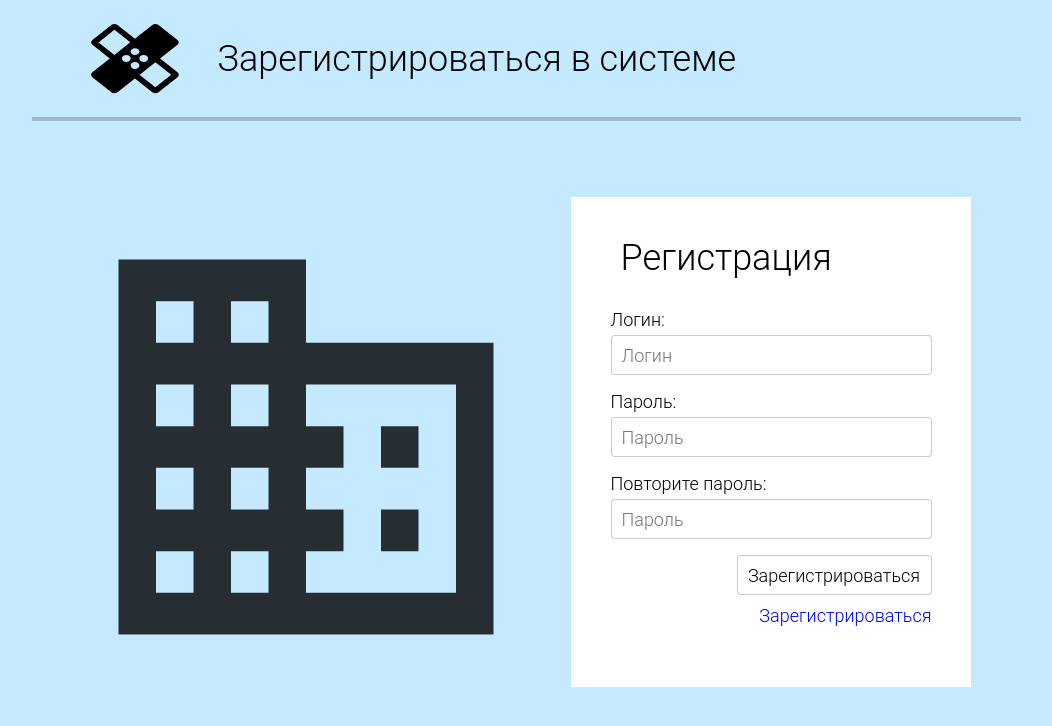
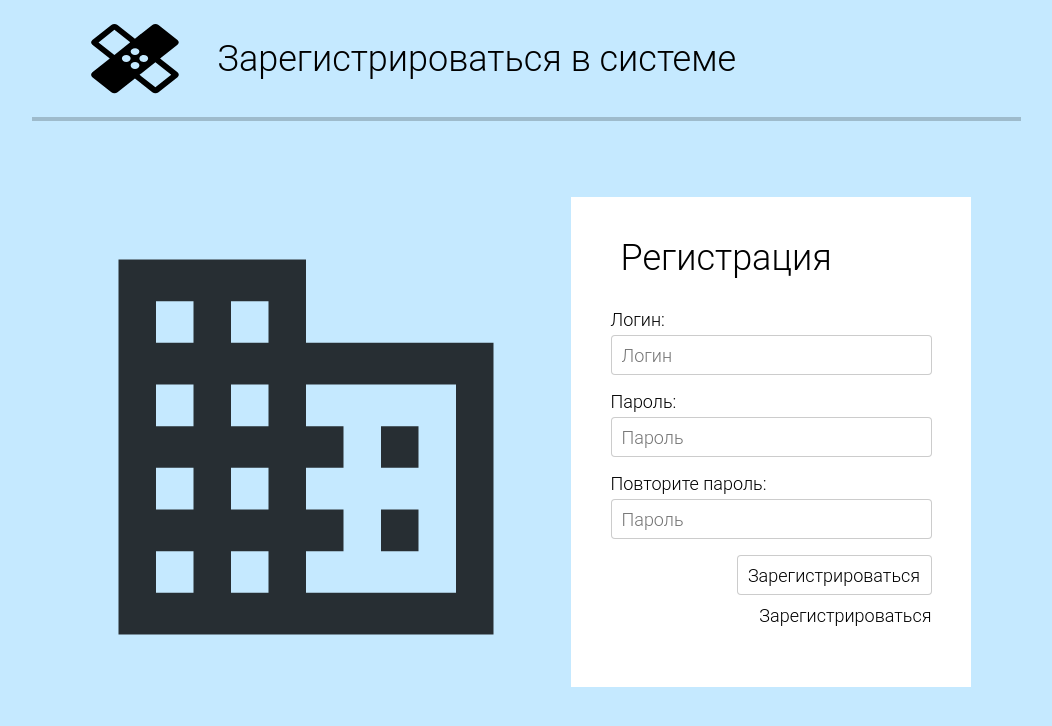
Before and after one commit to gaivoronskaya/FortechHospital, a React (Create React App) app in the folder client/: page /registration in a window 1280 px wide. Shown: the top 726 px of the page, without its empty margins (114-1166 px from the left). Built offline with nearby package versions, Linux system fonts and the light colour scheme.

Commit message:
fix app.js and navigate in form

```diff
--- a/client/src/App.js
+++ b/client/src/App.js
@@ -1,7 +1,13 @@
-import { Routes, Route } from "react-router-dom";
+import { Routes, Route, Navigate } from "react-router-dom";
+import { useSelector } from "react-redux";
 import RegistrationPage from "./pages/RegistrationPage";
 import TestPage from "./pages/TestPage";
-import ProtectedRoute from "./components/ProtectedRoute";
+
+const ProtectedRoute = ({ element }) => {
+  const isAuth = useSelector((state) => state.user.isAuth);
+
+  return isAuth ? element : <Navigate to="/login" />;
+};
 
 const App = () => {
   return (
--- a/client/src/components/Form/index.jsx
+++ b/client/src/components/Form/index.jsx
@@ -1,5 +1,4 @@
 import CustomButton from "../UI/CustomButton";
-import { Link } from "react-router-dom";
 import {
   StyledFormContainer,
   StyledFormTitle,
@@ -32,9 +31,7 @@ const Form = ({
             >
               {linkTitle}
             </CustomButton>
-            <StyledFormLink>
-              <Link onClick={handleNavigation}>{linkTitle}</Link>
-            </StyledFormLink>
+            <StyledFormLink href={handleNavigation}>{linkTitle}</StyledFormLink>
           </StyledFormEntrance>
         </StyledFormContent>
       </StyledFormContainer>
--- a/client/src/components/ProtectedRoute/index.jsx
+++ /dev/null
@@ -1,10 +0,0 @@
-import { Navigate } from "react-router-dom";
-import { useSelector } from "react-redux";
-
-const ProtectedRoute = ({ element }) => {
-  const isAuth = useSelector((state) => state.user.isAuth);
-
-  return isAuth ? element : <Navigate to="/login" />;
-};
-
-export default ProtectedRoute;
--- a/client/src/pages/RegistrationPage/index.jsx
+++ b/client/src/pages/RegistrationPage/index.jsx
@@ -1,6 +1,5 @@
 import { useState } from "react";
 import { useSelector } from "react-redux";
-import { useNavigate } from "react-router-dom";
 import Snackbar from "@mui/material/Snackbar";
 import Alert from "@mui/material/Alert";
 import Header from "../../components/Header";
@@ -21,7 +20,6 @@ const RegistrationPage = () => {
     repeatPassword: "",
   });
   const { addNewUser } = useActions();
-  const navigate = useNavigate();
   const { error } = useSelector((state) => state.user);
 
   const validateRegistration = (event) => {
@@ -53,11 +51,6 @@ const RegistrationPage = () => {
     setUserData((prevInfo) => ({ ...prevInfo, [name]: value }));
   };
 
-  const handleNavigation = (event) => {
-    event.preventDefault();
-    navigate("/login");
-  };
-
   return (
     <StyledContainer>
       <Snackbar
@@ -74,7 +67,7 @@ const RegistrationPage = () => {
         handleChange={handleChange}
         userData={userData}
         linkTitle="Зарегистрироваться"
-        handleNavigation={handleNavigation}
+        handleNavigation="/login"
       >
         <CustomInput
           label="Логин:"
```
